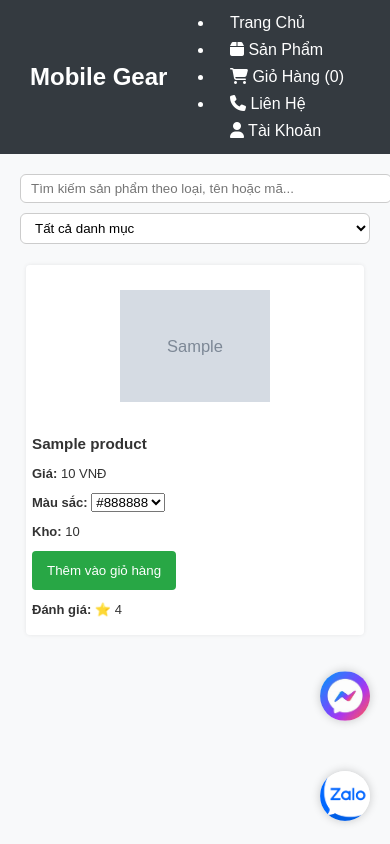
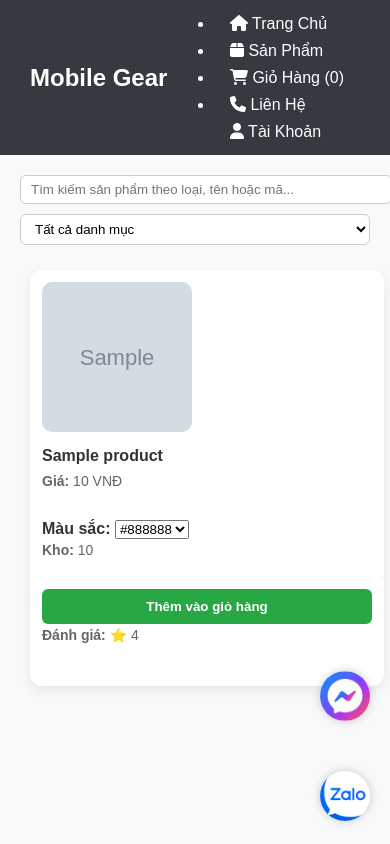
Before and after one commit to NLHN76/Store, a PHP site: page /store/user_logout.html in a window 390 px wide, after a click on "Sản Phẩm". Run offline with PHP 8.4, Linux system fonts and the light colour scheme; tables that the repository leaves empty or names only in its code hold one stand-in row (values such as "Sample post"); grey boxes marked "Sample" are stand-in pictures.

Commit message:
Chỉnh giao diện

```diff
--- a/user/css/menu.css
+++ b/user/css/menu.css
@@ -1,25 +1,25 @@
 /* Container menu tài khoản */
 .account-menu {
-  position: relative;        /* dropdown căn theo parent */
-  display: inline-block;     /* tránh chiếm toàn bộ width */
+  position: relative;
+  display: inline-block;
   cursor: pointer;
 }
 
 /* Dropdown */
 .account-dropdown {
-  display: none;             /* ẩn mặc định */
+  display: none;
   position: absolute;
-  top: 100%;                 /* nằm dưới nút */
-  right: 0;                  /* căn phải */
+  top: 100%;
+  right: 0;
   background-color: white;
   border: 1px solid #ccc;
   border-radius: 6px;
   min-width: 160px;
   box-shadow: 0 8px 16px rgba(0,0,0,0.2);
   padding: 0;
-  margin: 4px 0 0 0;         /* cách nút một khoảng */
+  margin: 4px 0 0 0;
   list-style: none;
-  z-index: 1000;             /* ưu tiên hiển thị */
+  z-index: 1000;
 }
 
 /* Item trong dropdown */
@@ -28,11 +28,11 @@
   padding: 10px 16px;
   text-decoration: none;
   color: #333;
-  white-space: nowrap;       /* tránh xuống dòng */
+  white-space: nowrap;
 }
 
 .account-dropdown li a:hover {
-  background-color: #f0f0f0;
+  background-color: #f4b400;
 }
 
 /* Khi hover */
@@ -47,7 +47,7 @@
 
 /* Modal nền mờ fullscreen */
 #profile-section {
-    display: none; /* ẩn mặc định */
+    display: none;
     position: fixed;
     top: 0;
     left: 0;
--- a/user/css/products.css
+++ b/user/css/products.css
@@ -1,71 +1,102 @@
-/*Product */
-/* Container sản phẩm */
+/* Product Container */
 #products-container {
     display: grid;
-    grid-template-columns: repeat(5, 1fr);
-    gap: 6px; /* nhỏ hơn */
-    padding: 6px;
+    grid-template-columns: repeat(auto-fill, minmax(180px, 1fr));
+    justify-content: start;
+    gap: 40px;
+    padding: 16px;
+    background-color: #f9f9f9;
 }
 
-/* Mỗi sản phẩm */
+/* Product Card */
 .product {
     background: #fff;
-    padding: 6px; /* nhỏ hơn */
-    border-radius: 4px; /* nhỏ hơn */
-    box-shadow: 0 0 4px rgba(0,0,0,0.08);
-    transition: transform 0.25s ease, box-shadow 0.25s ease;
-    font-size: 13px; /* thu nhỏ chữ */
+    padding: 12px;
+    border-radius: 12px;
+    box-shadow: 0 4px 12px rgba(0,0,0,0.08);
+    transition: transform 0.3s ease, box-shadow 0.3s ease;
+    display: flex;
+    flex-direction: column;
+    justify-content: flex-start;
+    overflow: hidden;
+    width: 100%;
 }
 
 .product:hover {
-    transform: translateY(-2px);
-    box-shadow: 0 4px 10px rgba(0,0,0,0.12);
+    transform: translateY(-5px);
+    box-shadow: 0 10px 25px rgba(0,0,0,0.15);
 }
 
+/* Product Image */
 .product img {
     width: 100%;
-    height: 110px; /* nhỏ hơn rất nhiều */
-    object-fit: contain;
-    display: block;
-    margin: 0 auto;
+    height: 180px;
+    object-fit: cover;
+    border-radius: 10px;
+    margin-bottom: 10px;
+    transition: transform 0.3s ease;
+}
+
+.product img:hover {
+    transform: scale(1.05);
+}
+
+/* Product Info */
+.product h3 {
+    font-size: 16px;
+    margin: 6px 0;
+    color: #333;
+    white-space: nowrap;
+    overflow: hidden;
+    text-overflow: ellipsis;
+}
+
+.product p {
+    font-size: 14px;
+    color: #666;
+    margin: 4px 0 10px;
+    height: 36px;
+    overflow: hidden;
+    text-overflow: ellipsis;
+}
+
+/* Button */
+button {
+    background-color: #28a745;
+    color: #fff;
+    padding: 10px 14px;
+    border: none;
+    border-radius: 6px;
+    cursor: pointer;
+    font-weight: 600;
+    transition: all 0.3s ease;
+}
+
+button:hover {
+    background-color: #218838;
+    transform: scale(1.05);
 }
 
 /* Responsive */
 @media (max-width: 1200px) {
     #products-container {
-        grid-template-columns: repeat(4, 1fr);
-    }
-}
-
-@media (max-width: 992px) {
-    #products-container {
-        grid-template-columns: repeat(3, 1fr);
+        grid-template-columns: repeat(auto-fill, minmax(160px, 1fr));
     }
 }
 
 @media (max-width: 768px) {
     #products-container {
-        grid-template-columns: repeat(2, 1fr);
+        grid-template-columns: repeat(auto-fill, minmax(140px, 1fr));
     }
 }
 
 @media (max-width: 480px) {
     #products-container {
         grid-template-columns: 1fr;
+        padding: 10px;
+    }
+
+    .product img {
+        height: 150px;
     }
 }
-
-
-button {
-    background-color: #28a745;
-    color: #fff;
-    padding: 12px 15px;
-    border: none;
-    border-radius: 4px;
-    cursor: pointer;
-    transition: background-color 0.3s ease;
-}
-
-button:hover {
-    background-color: #218838;
-}
--- a/user/css/search.css
+++ b/user/css/search.css
@@ -2,7 +2,7 @@
 /* Filter bar */
 .filter-bar {
     display: flex;
-    flex-wrap: wrap; /* Khi màn hình nhỏ xuống dòng */
+    flex-wrap: wrap;
     align-items: center;
     gap: 10px;
     margin-bottom: 15px;
@@ -36,7 +36,7 @@
 
 /* Khi priceFilter hiện ra */
 #priceFilter {
-    display: none; /* JS sẽ bật khi chọn danh mục != all */
+    display: none;
 }
 
 /* Responsive */
--- a/user/user.html
+++ b/user/user.html
@@ -20,7 +20,7 @@
     <h1>Mobile Gear</h1>
     <nav>
         <ul>
-            <li><a href="#home" onclick="showSection('home')">Trang Chủ</a></li>
+            <li> <a href="#home" onclick="showSection('home')"><i class="fa fa-home"></i> Trang Chủ </a></li>
             <li><a href="#products" onclick="showSection('products')"><i class="fas fa-box"></i> Sản Phẩm</a></li>
             <li><a href="#cart" onclick="showSection('cart')"><i class="fas fa-shopping-cart"></i> Giỏ Hàng (<span id="cart-quantity">0</span>)</a></li>
             <li><a href="#login" onclick="showSection('login')"><i class="fas fa-right-to-bracket"></i> Đăng Nhập</a></li>
--- a/user/user_logout.html
+++ b/user/user_logout.html
@@ -23,7 +23,7 @@
   <h1>Mobile Gear</h1>
   <nav>
     <ul>
-      <li><a href="#home" onclick="showSection('home')">Trang Chủ</a></li>
+      <li> <a href="#home" onclick="showSection('home')"><i class="fa fa-home"></i> Trang Chủ </a></li>
       <li><a href="#products" onclick="showSection('products')"><i class="fas fa-box"></i> Sản Phẩm</a></li>
       <li><a href="#cart" onclick="showSection('cart')"><i class="fas fa-shopping-cart"></i> Giỏ Hàng (<span id="cart-quantity">0</span>)</a></li>
       <li><a href="#contact" onclick="showSection('contact')"><i class="fas fa-phone"></i> Liên Hệ</a></li>
```
Also changed, not shown: user/css/chat.css (+10 -20 lines), admin/uploads/prod_6941759012bfa.jpg (added).
